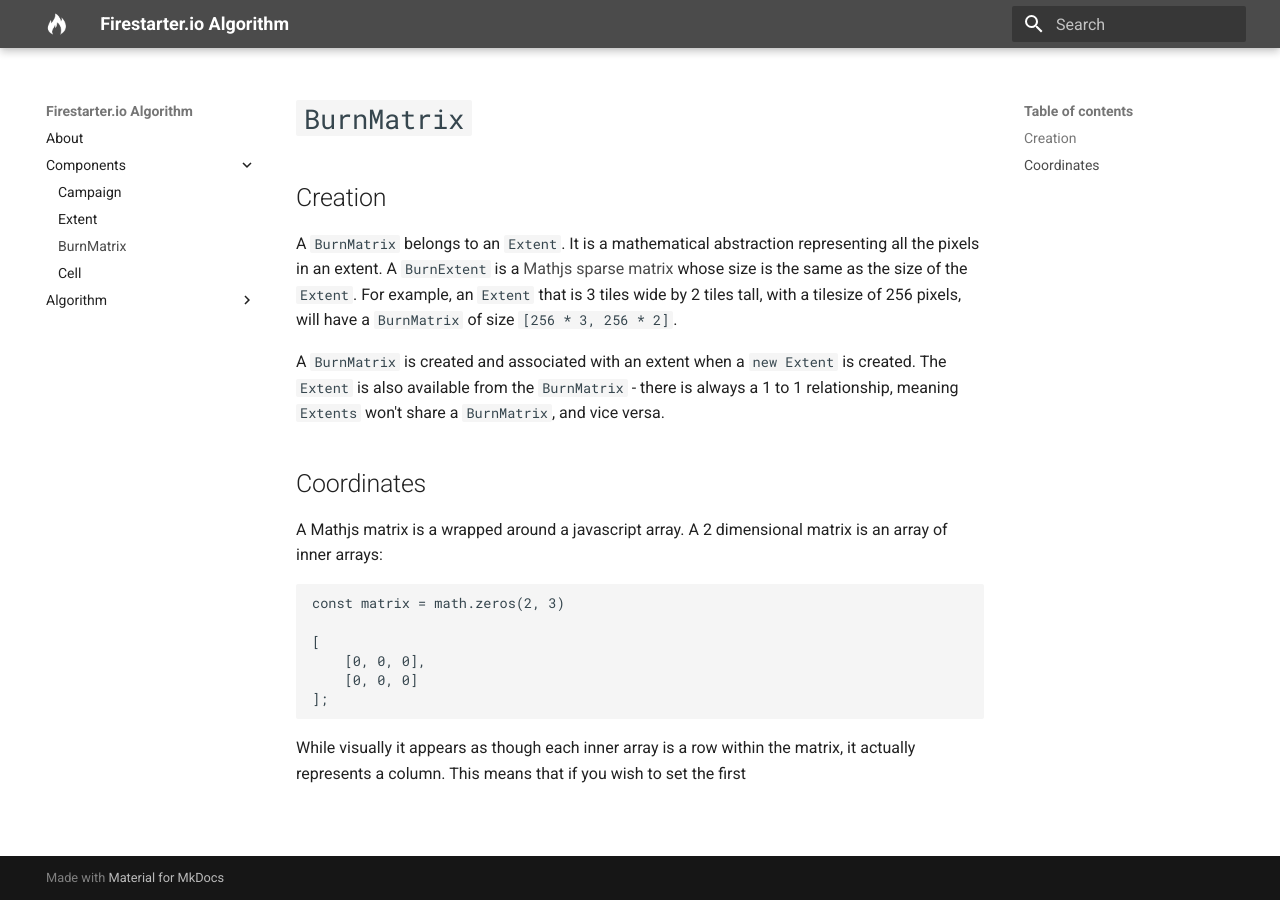
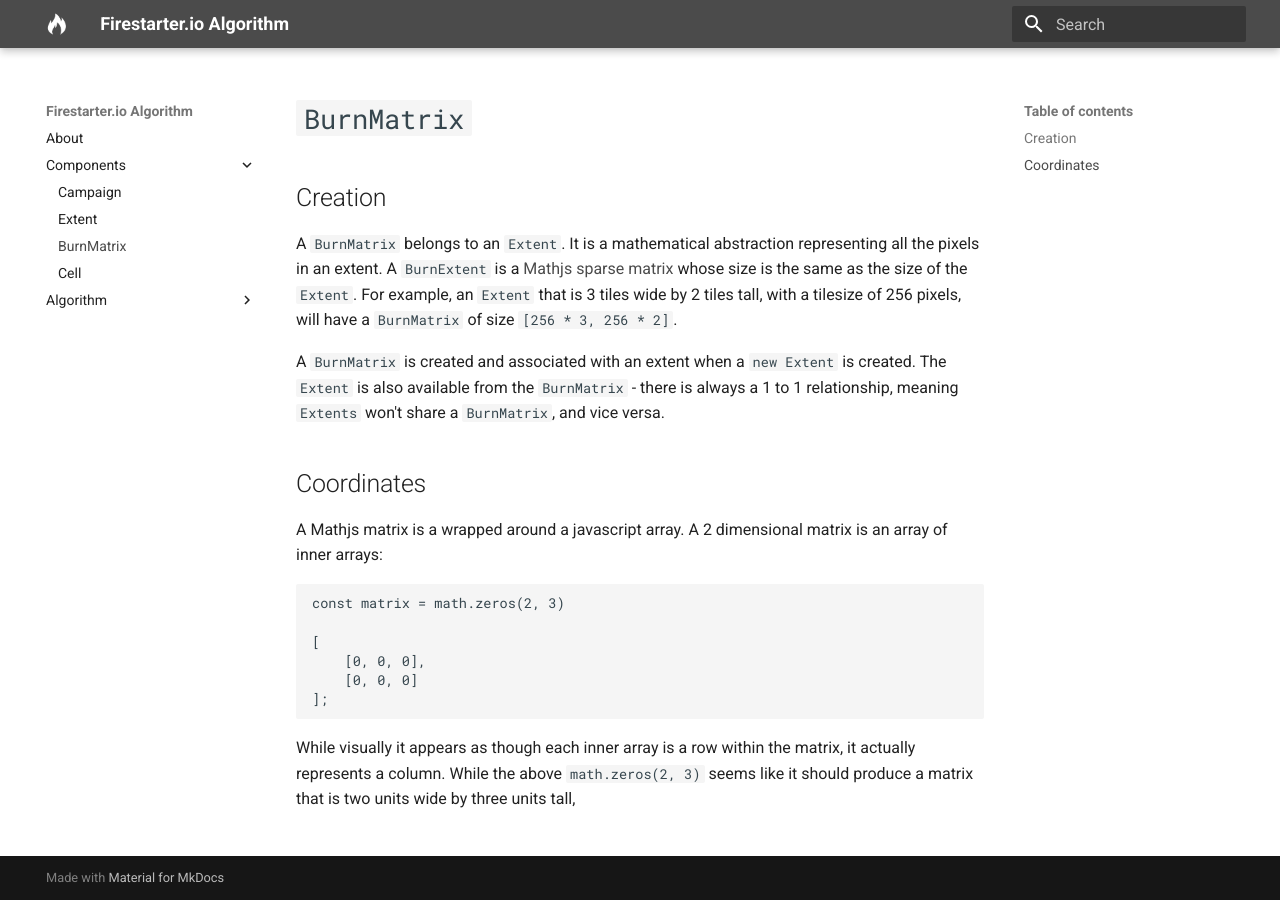
Before and after one commit to firestarter-io/node-algorithm, an MkDocs documentation site: the page built from docs/algorithm/burnmatrix.md, in a window 1280 px wide. Built offline with MkDocs 1.6.1 and Material for MkDocs 9.7.7, drawn with Linux system fonts in a browser that asks for light colours.

Commit message:
More docs

````diff
--- a/docs/algorithm/burnmatrix.md
+++ b/docs/algorithm/burnmatrix.md
@@ -19,4 +19,4 @@ const matrix = math.zeros(2, 3)
 ];
 ```
 
-While visually it appears as though each inner array is a row within the matrix, it actually represents a column. This means that if you wish to set the first
+While visually it appears as though each inner array is a row within the matrix, it actually represents a column. While the above `math.zeros(2, 3)` seems like it should produce a matrix that is two units wide by three units tall,
````
